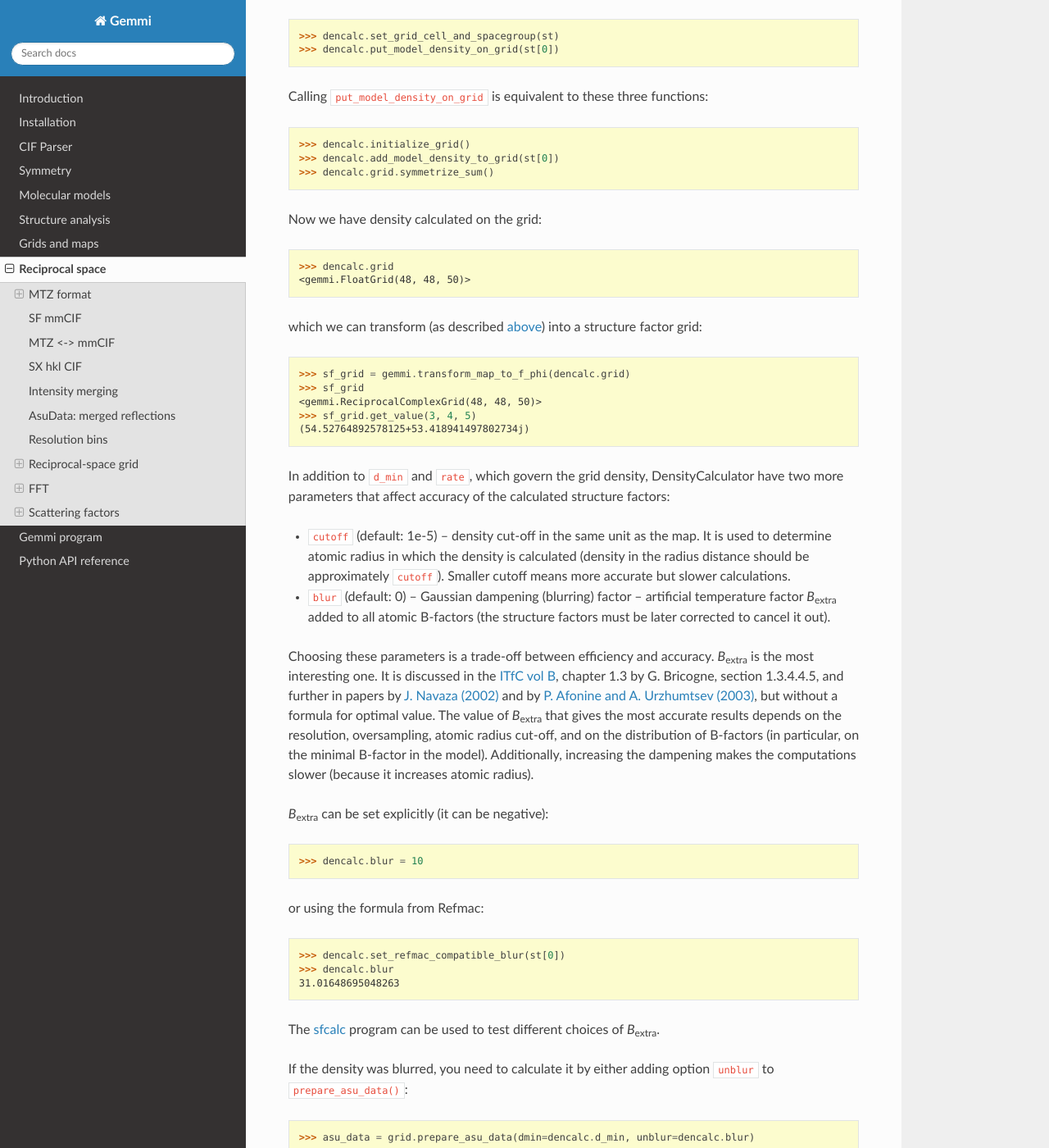
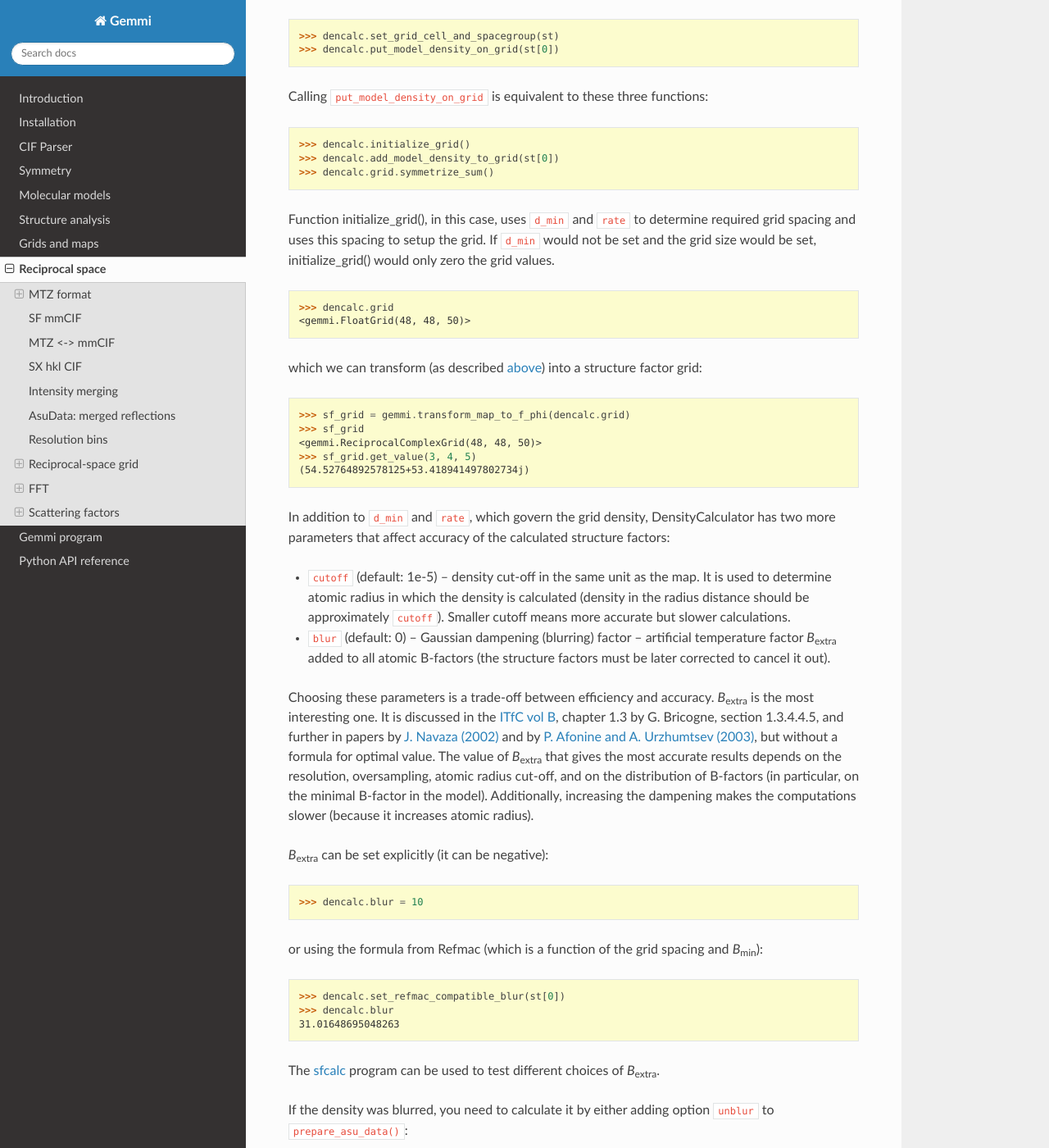
Before and after one commit to project-gemmi/gemmi, a Sphinx documentation site: the page built from docs/hkl.rst, in a window 1280 px wide and 1400 px high, scrolled down 36324 px. Shown: the whole window at 82% size. Built offline with Sphinx 7.4.7 and the Read the Docs theme 2.0.0, drawn with Linux system fonts in a browser that asks for light colours.

Commit message:
DensityCalculator: make it work without setting d_min
Initially, the grid was meant to be initiallized based on d_min.
Now it's possible to use custom grid set up manually by the user.

```diff
--- a/docs/hkl.rst
+++ b/docs/hkl.rst
@@ -2033,7 +2033,10 @@ Calling ``put_model_density_on_grid`` is equivalent to these three functions:
   >>> dencalc.add_model_density_to_grid(st[0])
   >>> dencalc.grid.symmetrize_sum()
 
-Now we have density calculated on the grid:
+Function initialize_grid(), in this case, uses ``d_min`` and ``rate``
+to determine required grid spacing and uses this spacing to setup the grid.
+If ``d_min`` would not be set and the grid size would be set, initialize_grid()
+would only zero the grid values.
 
 .. doctest::
 
@@ -2052,7 +2055,7 @@ into a structure factor grid:
   (54.52764892578125+53.418941497802734j)
 
 In addition to ``d_min`` and ``rate``, which govern the grid density,
-DensityCalculator have two more parameters that affect accuracy
+DensityCalculator has two more parameters that affect accuracy
 of the calculated structure factors:
 
 * ``cutoff`` (default: 1e-5) -- density cut-off in the same unit as the map.
@@ -2085,7 +2088,8 @@ Additionally, increasing the dampening makes the computations slower
 
   >>> dencalc.blur = 10
 
-or using the formula from Refmac:
+or using the formula from Refmac (which is a function of the grid spacing
+and *B*\ :sub:`min`):
 
 .. doctest::
 
```
Also changed, not shown: 2 other files.
